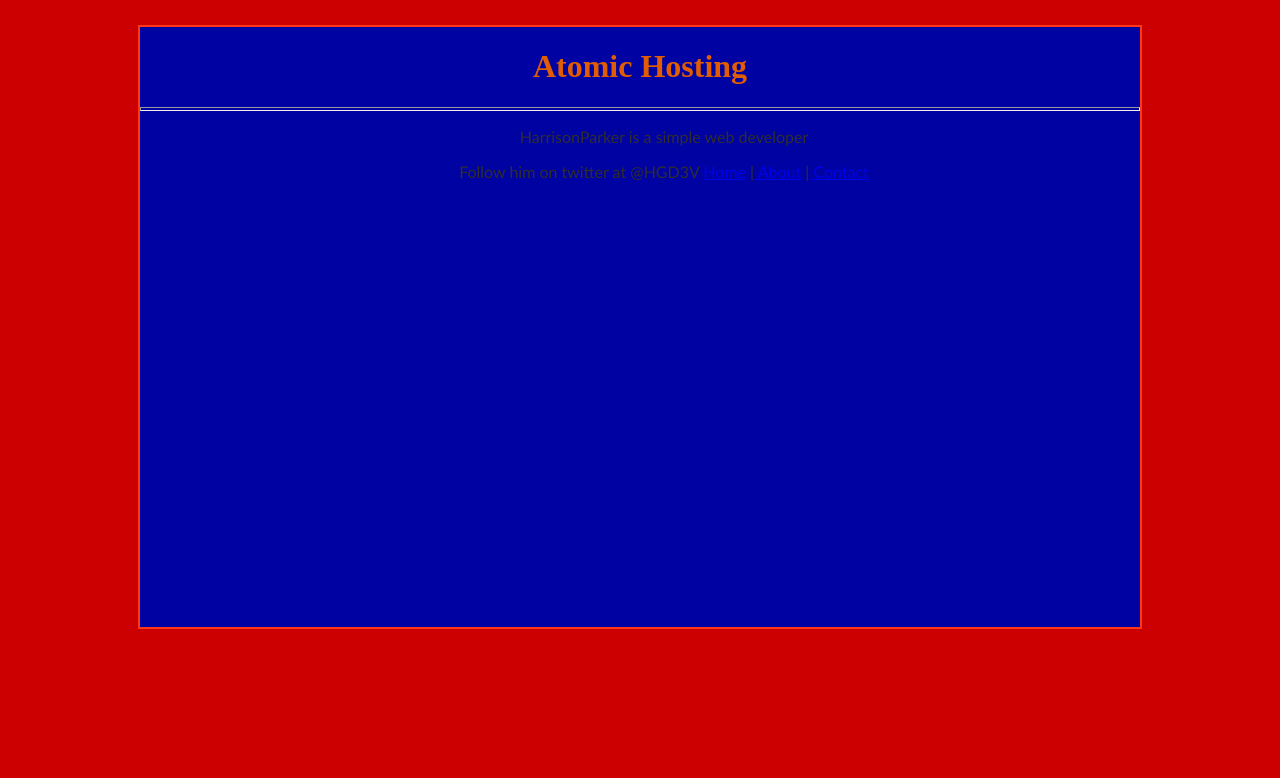
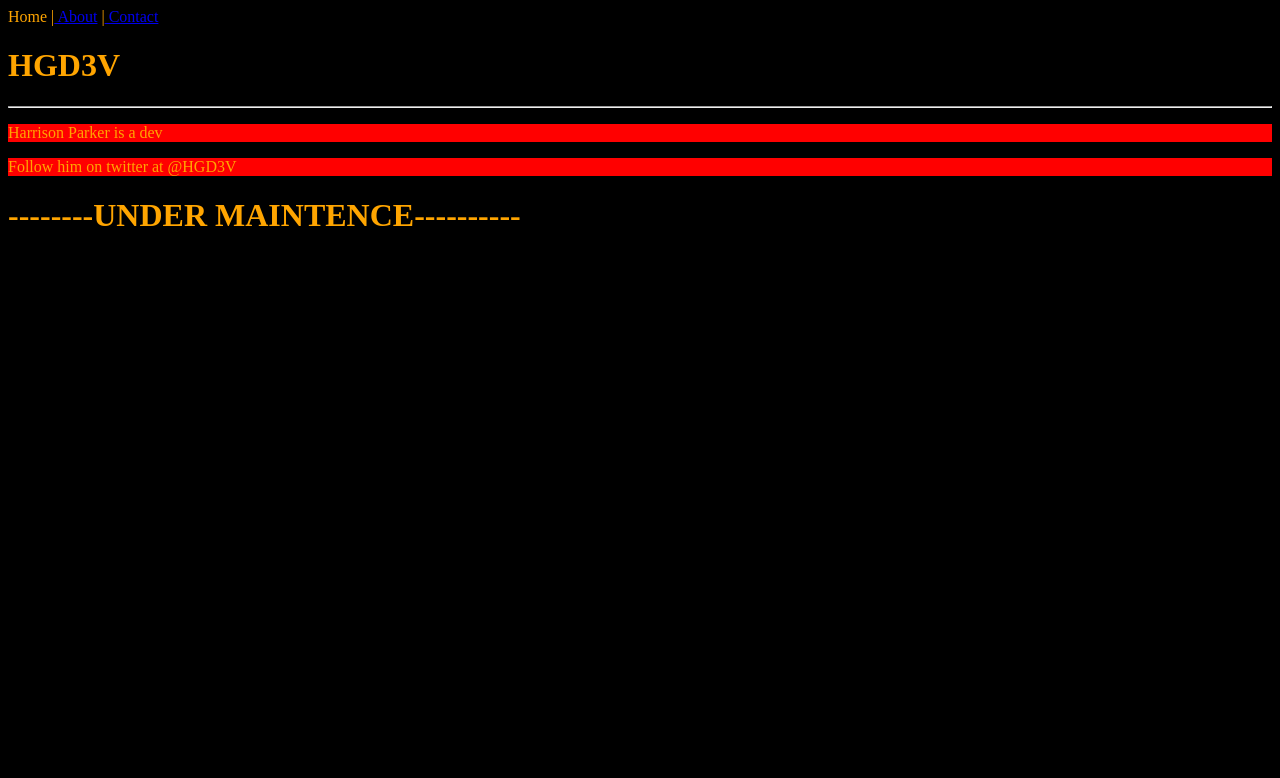
Before and after one commit to hgytduh/hgytduh.github.io, a PHP site: page / in a window 1280 px wide. Shown: the top 778 px of the page. Run offline with PHP 8.4, Linux system fonts and the light colour scheme.

Commit message:
redesign

```diff
--- /dev/null
+++ b/About.html
@@ -0,0 +1,2 @@
+<h1>About page for HarrisonParker
+<BODY BGCOLOR="orange" TEXT="BLACK">
--- a/index.html
+++ b/index.html
@@ -1,19 +1,14 @@
+<a ref>Home</a> |<a href="about.htm"> About</a> |<a href="contact.htm"> Contact</a>
 <html>
-
 <head>
-<title>AtomicHosting</title>
+<title>HGD3V</title>
 <link href="style.css" type="text/css" rel="stylesheet">
 </head>
-
 <body>
 <div id ="main">
-<h1>Atomic Hosting</h1>
+<h1>HGD3V</h1>
 <hr>
-<p>HarrisonParker is a simple web developer</p>
+<p>Harrison Parker is a dev</p>
 <p>Follow him on twitter at @HGD3V
-
-
-<a href="index.html">Home</a> |<a href="about.html"> About</a> |<a href="contact.html"> Contact</a>
-</div>
-</body>
-</html>
+<BODY BGCOLOR="BLACK" TEXT="ORANGE">
+<h1>--------UNDER MAINTENCE----------</h1>
--- a/style.css
+++ b/style.css
@@ -1,28 +1,11 @@
-body {
-background: #CC0000;
-text-align: center;
+h1 {
+    background-color: black;
 }
-#main {
-width: 1000px;
-height: 600px;
-background: #0003a1;
-margin: 25px auto;
-border: solid 2px #ff3819;
+
+div {
+    background-color: black;
 }
-h1 {
-text-align: center;
-font-family: "Times new Roman";
-font: 24pt;
-color: #e15d03;
+
+p {
+    background-color: red;
 }
-hr {
-height: 2px;
-color: #66B7DB;
-}
-p {
-font-family:"Calibri";
-font-size:12pt;
-text-align; left;
-text-indent: 48px;
-color: #2f2d2d;
-}
```
Also changed, not shown: Contact.html (+5 -2 lines), 2 other files.
